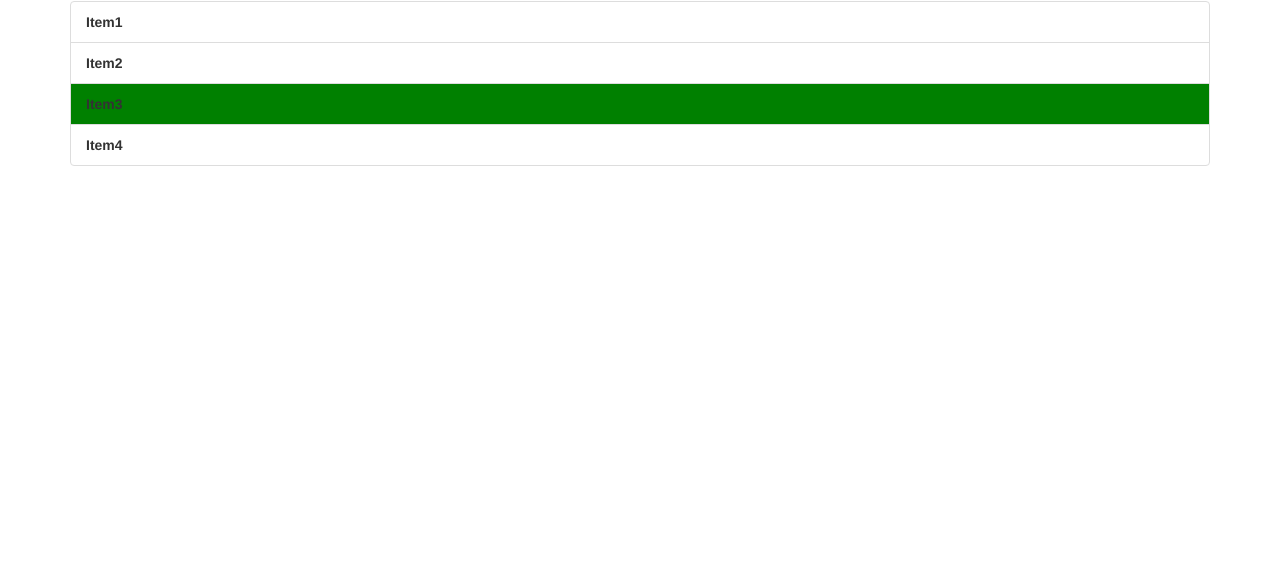
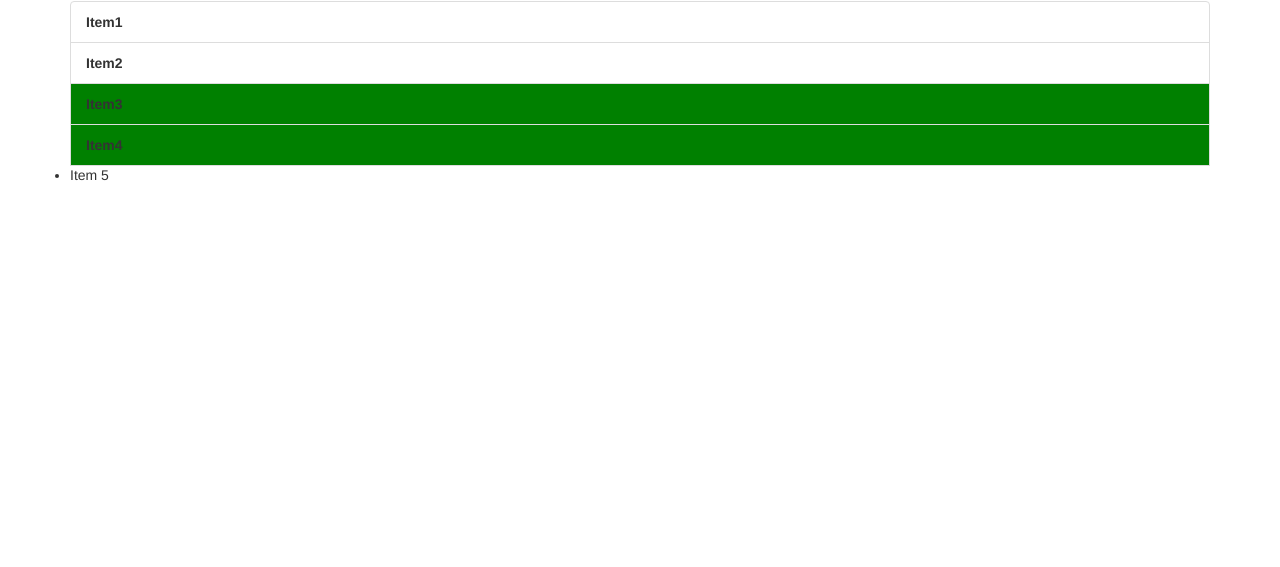
Before and after one commit to Abhishek-Mishra-77/SharpenerProject, a plain HTML site: page app.html in a window 1280 px wide. Shown: the part 233-800 px from the top of the page. Drawn offline with nearby package versions, Linux system fonts and the light colour scheme.

Commit message:
TagElement

```diff
--- a/app.html
+++ b/app.html
@@ -33,6 +33,7 @@
             <li class="list-group-item">Item2</li>
             <li class="list-group-item">Item3</li>
             <li class="list-group-item">Item4</li>
+            <li>Item 5</li>
         </ul>
 
     </div>
--- a/app.js
+++ b/app.js
@@ -55,3 +55,11 @@ for(let i=0;i<items.length;i++){
 // items[1].style.fontWeight = 'DodgerBlue';
 // items[2].style.fontWeight = 'MediumSeaGreen';
 // items[3].style.fontWeight = 'LightGray';
+
+// 3 GetElementbyTag selector
+
+const li = document.getElementsByTagName('li');
+console.log(li);
+console.log(li[1]);
+
+  li[3].style.background = 'green';
```
